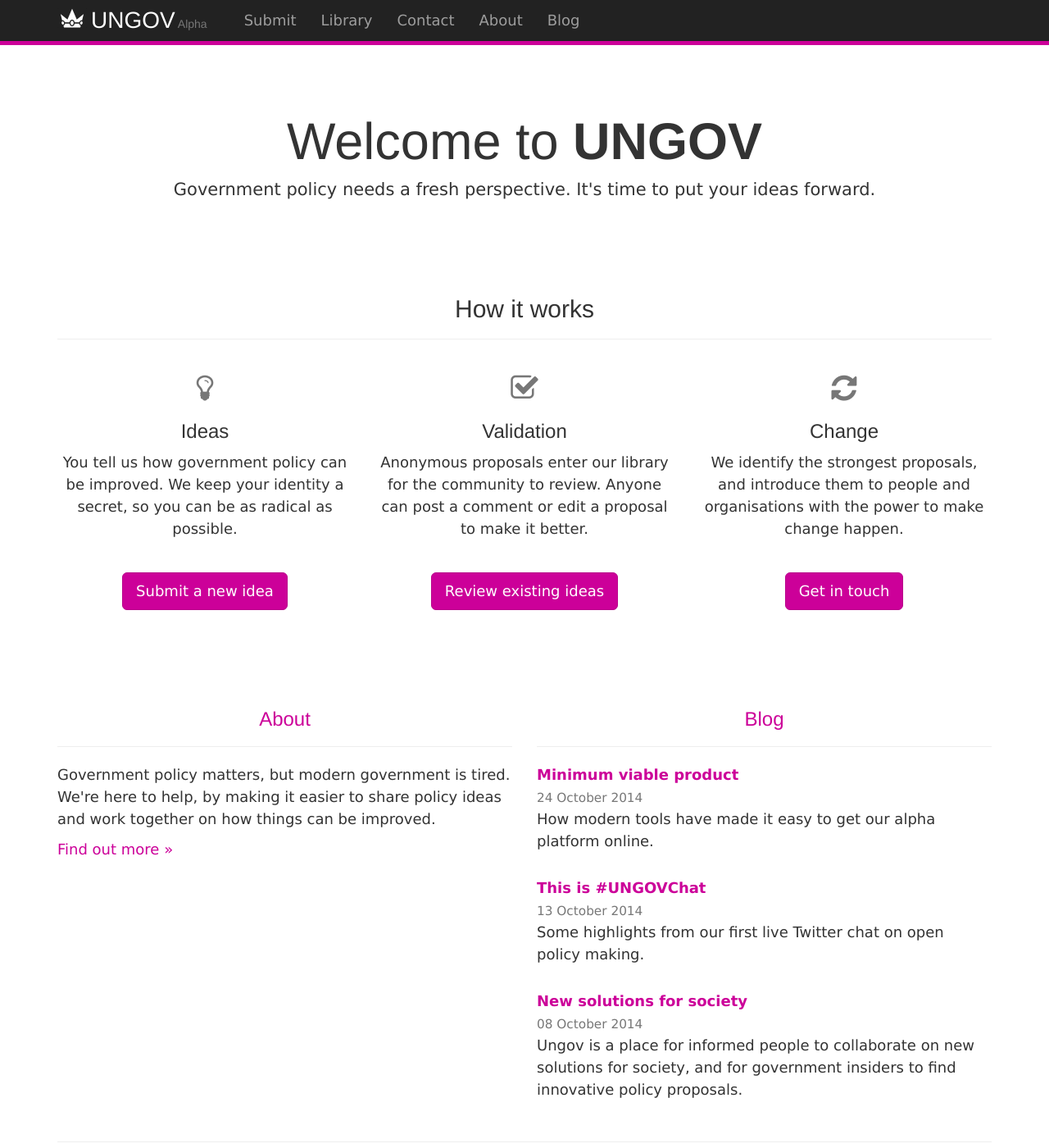
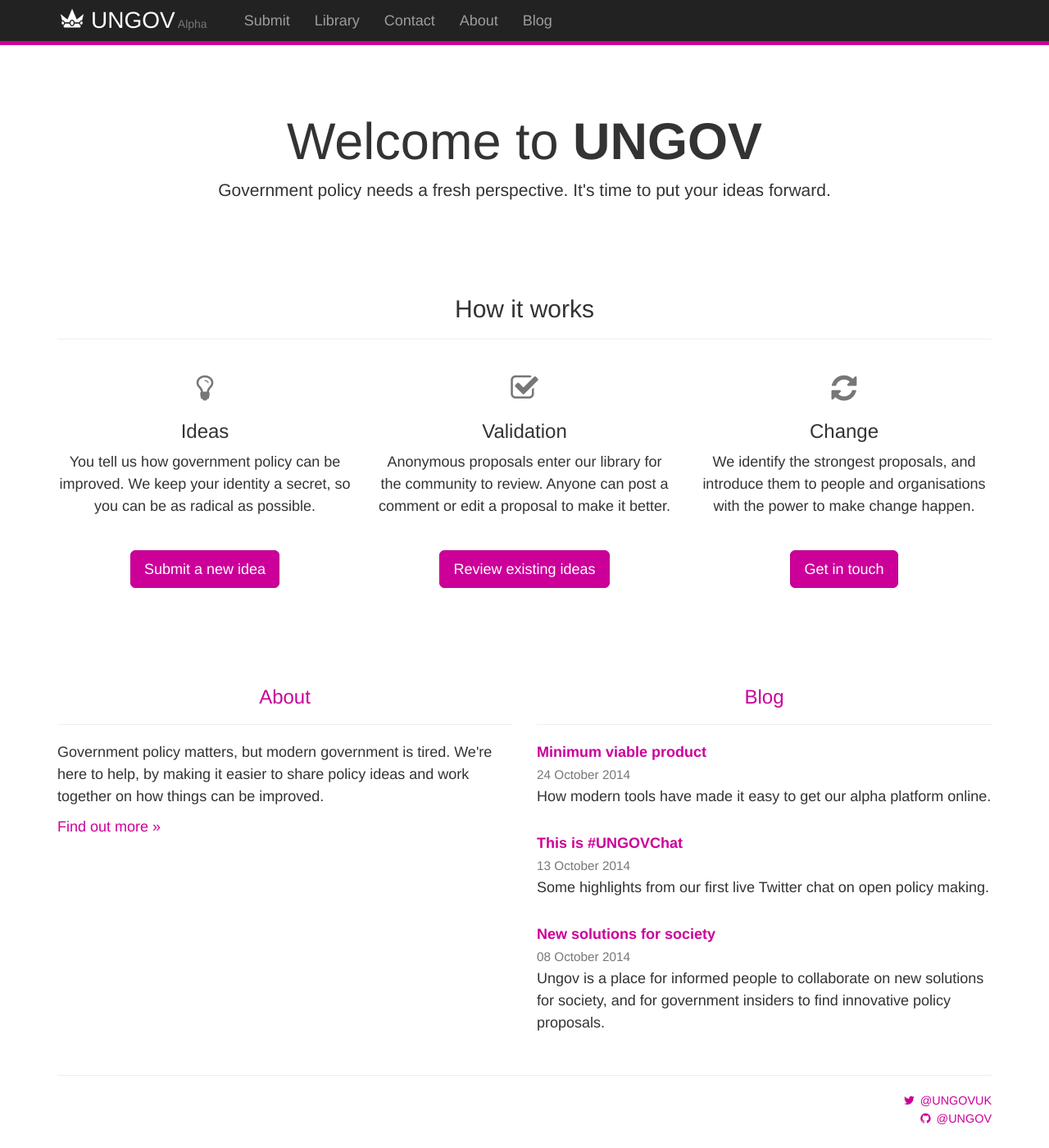
Before and after one commit to ungov/ungov.github.io, a Jekyll site: the page built from index.html, in a window 1280 px wide and 1400 px high. Shown: the whole window at 82% size. Built offline with Jekyll 4.4.1, drawn with Linux system fonts in a browser that asks for light colours; nearby versions of some CDN libraries.

Commit message:
Update main.scss

```diff
--- a/css/main.scss
+++ b/css/main.scss
@@ -8,7 +8,7 @@
 
 // Base variables
 
-$base-font-family:  Verdana, Geneva, sans-serif;
+$base-font-family:  Helvetica, Arial, sans-serif;
 $base-font-size:    18px;
 $base-font-weight:  300;
 $base-line-height:  1.5;
```
